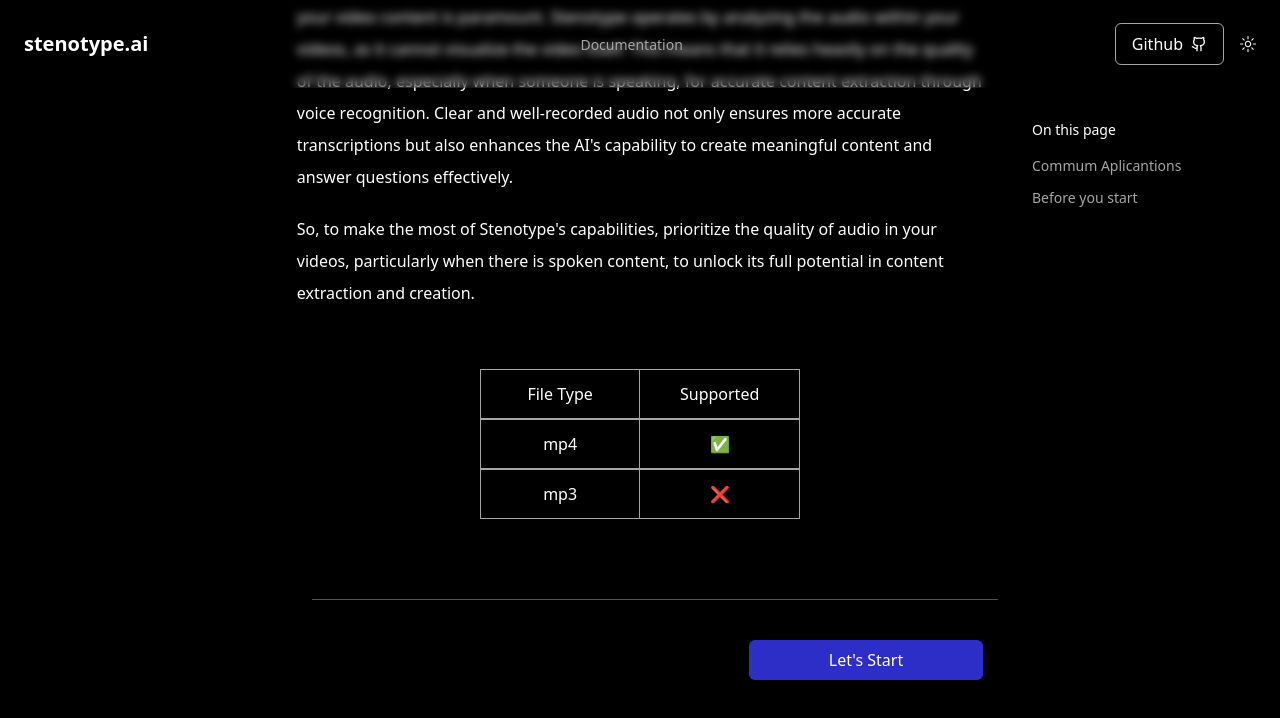
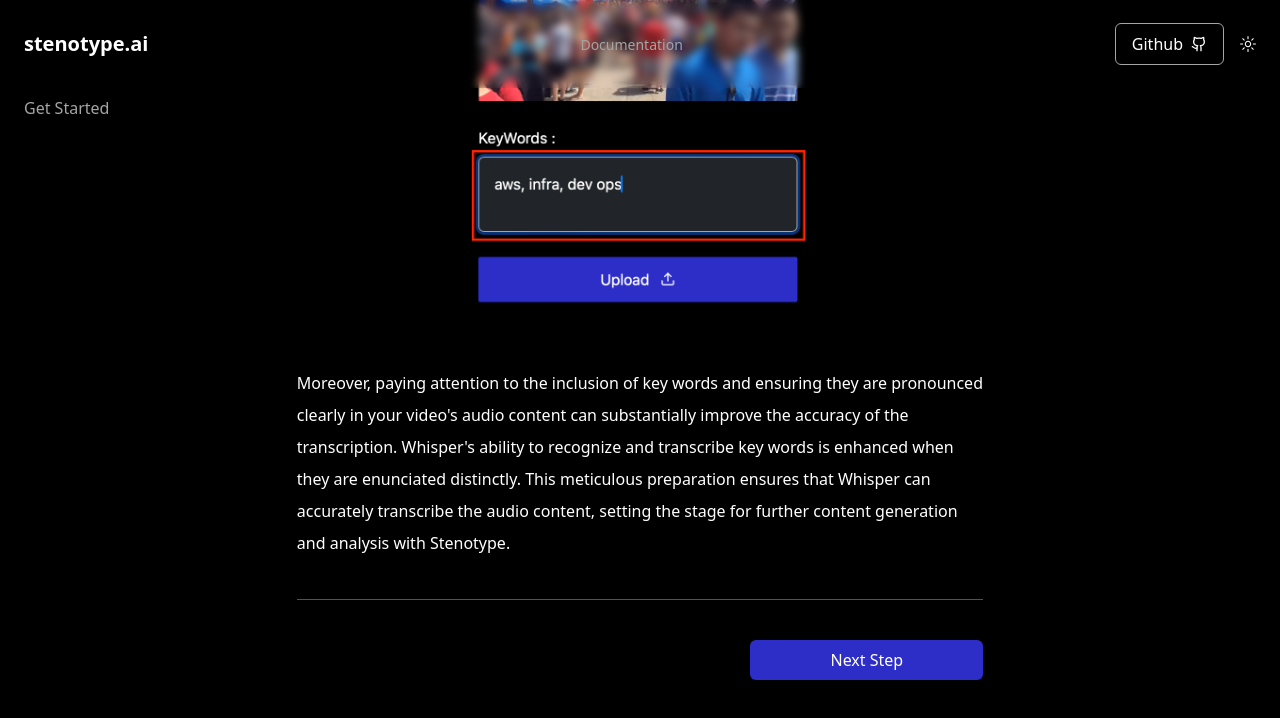
Before and after one commit to BRUNO-FEVE/stenotype.ai-front, a React (Vite) app: page /documentation in a window 1280 px wide. Both pictures are taken after a click on the button "Let's Start". Shown: the top 718 px of the page. Built offline with nearby package versions, Linux system fonts and the light colour scheme.

Commit message:
first step working with list

```diff
--- a/src/components/get-started.tsx
+++ b/src/components/get-started.tsx
@@ -3,13 +3,17 @@ import Text from '../components/ui/text'
 import { ThemeContext } from '@/context/theme-context'
 import ContentBox from './layout/content-box'
 import FileTypeGrid from './file-type-grid'
-import Separator from '../components/ui/separator'
+// import StepOneDocumentation from './step-one-documentation'
+
+// interface GetStartedProps {
+//   setNextStep?: (nextPage: ReactNode) => void
+// }
 
 export default function GetStarted() {
   const { theme } = useContext(ThemeContext)
   return (
     <div className="relative flex items-start">
-      <div className="w-1/5 fixed right-0 pl-2 text-sm hidden md:flex md:flex-col md:gap-4">
+      <div className="w-1/5 fixed right-0 pl-2 text-sm hidden lg:flex lg:flex-col lg:gap-4">
         <h2>On this page</h2>
         <div className="flex flex-col gap-3">
           <a href="#aplicantions">
@@ -79,12 +83,6 @@ export default function GetStarted() {
             <FileTypeGrid />
           </div>
         </ContentBox>
-        <Separator orientation="horizontal" />
-        <div className="flex justify-end">
-          <button className="px-20 py-2 text-white bg-skin-button-accent hover:bg-skin-button-accent-hover rounded-md">
-            Let's Start
-          </button>
-        </div>
       </div>
     </div>
   )
--- a/src/components/layout/content-box.tsx
+++ b/src/components/layout/content-box.tsx
@@ -1,11 +1,12 @@
 import { HTMLAttributes } from 'react'
+import { twMerge } from 'tailwind-merge'
 
 export default function ContentBox({
   children,
   ...props
 }: HTMLAttributes<HTMLDivElement>) {
   return (
-    <div {...props} className="flex flex-col gap-5">
+    <div {...props} className={twMerge('flex flex-col gap-5', props.className)}>
       {children}
     </div>
   )
--- a/src/components/step-one-documentation.tsx
+++ b/src/components/step-one-documentation.tsx
@@ -2,8 +2,8 @@ import ContentBox from './layout/content-box'
 import Text from '../components/ui/text'
 import { useContext } from 'react'
 import { ThemeContext } from '@/context/theme-context'
-import ConvertingImg from '@/assets/step-1.png'
-import Separator from './ui/separator'
+import ConvertingImgDarkMode from '@/assets/step-1-dark-mode.png'
+import ConvertingImgWhiteMode from '@/assets/step-1-white-mode.png'
 import { TextCursorInputIcon } from 'lucide-react'
 
 // interface StepOneDocumentationProps {
@@ -14,7 +14,6 @@ export default function StepOneDocumentation() {
   const { theme } = useContext(ThemeContext)
 
   return (
-    <div>
     <div
       className={`${
         theme ? 'selection:bg-sky-300' : 'selection:bg-indigo-500'
@@ -23,14 +22,14 @@ export default function StepOneDocumentation() {
       <ContentBox>
         <Text variant="title">Converting the Video</Text>
         <Text variant="paragraph">
-            The first step in the Stenotype process is initiated after you
-            upload your video. Upon upload, we proceed to convert the video into
-            an MP3 format, a crucial preparation step before sending it to
-            Whisper, an OpenAI API specialized in transcription services. It's
-            important to note that the file size of your video can significantly
-            impact the conversion time. Larger files may require more time for
-            the conversion process, so optimizing file sizes can expedite the
-            transcription process and lead to quicker results.
+          The first step in the Stenotype process is initiated after you upload
+          your video. Upon upload, we proceed to convert the video into an MP3
+          format, a crucial preparation step before sending it to Whisper, an
+          OpenAI API specialized in transcription services. It's important to
+          note that the file size of your video can significantly impact the
+          conversion time. Larger files may require more time for the conversion
+          process, so optimizing file sizes can expedite the transcription
+          process and lead to quicker results.
         </Text>
       </ContentBox>
       <ContentBox className="gap-10">
@@ -41,31 +40,20 @@ export default function StepOneDocumentation() {
         <div className="flex justify-center">
           <img
             className="w-1/2"
-              src={ConvertingImg}
+            src={theme ? ConvertingImgWhiteMode : ConvertingImgDarkMode}
             alt="Converting Section Component"
           ></img>
         </div>
         <Text variant="paragraph">
-            Moreover, paying attention to the inclusion of key words and
-            ensuring they are pronounced clearly in your video's audio content
-            can substantially improve the accuracy of the transcription.
-            Whisper's ability to recognize and transcribe key words is enhanced
-            when they are enunciated distinctly. This meticulous preparation
-            ensures that Whisper can accurately transcribe the audio content,
-            setting the stage for further content generation and analysis with
-            Stenotype.
+          Moreover, paying attention to the inclusion of key words and ensuring
+          they are pronounced clearly in your video's audio content can
+          substantially improve the accuracy of the transcription. Whisper's
+          ability to recognize and transcribe key words is enhanced when they
+          are enunciated distinctly. This meticulous preparation ensures that
+          Whisper can accurately transcribe the audio content, setting the stage
+          for further content generation and analysis with Stenotype.
         </Text>
       </ContentBox>
-        <Separator orientation="horizontal" />
-        <div className="flex justify-end">
-          <button
-            // onClick={}
-            className="px-20 py-2 text-white bg-skin-button-accent hover:bg-skin-button-accent-hover rounded-md"
-          >
-            Let's Start
-          </button>
-        </div>
-      </div>
     </div>
   )
 }
--- /dev/null
+++ b/src/components/step-two-documentation.tsx
@@ -0,0 +1,3 @@
+export default function StepTwoDocumentation() {
+  return <div>StepTwoDocumentation</div>
+}
--- a/src/pages/documentation.tsx
+++ b/src/pages/documentation.tsx
@@ -1,14 +1,85 @@
 import DefaultPageLayout from '@/components/layout/default-page-layout'
-import GetStarted from '@/components/get-started'
-// import { useState, ReactNode } from 'react'
+import * as Collapsible from '@/components/ui/collapsible'
+import { useState } from 'react'
+import { documentationContentList } from '@/data/documentation-data'
+import { ContentUnit } from '@/lib/documentation-list'
+import Separator from '@/components/ui/separator'
+
+const GET_STARTED_STEPS = documentationContentList.listChilds()
 
 export default function Documentation() {
-  // const [pageContent, setPageContent] = useState<ReactNode>(<GetStarted />)
+  const [pageContent, setPageContent] = useState<ContentUnit | null>(
+    documentationContentList.head,
+  )
+
+  function changePageContent(newPageContent: ContentUnit): void {
+    setPageContent(newPageContent)
+  }
+
+  const handlePageContent = (comand: string): void => {
+    switch (comand) {
+      case 'next':
+        setPageContent((prev) => {
+          if (prev?.next) {
+            return prev.next
+          }
+          return documentationContentList.head
+        })
+        break
+      case '':
+        break
+
+      default:
+        break
+    }
+  }
 
   return (
-    <DefaultPageLayout className="flex-row justify-center scrollbar-hide">
-      <div className="w-1/5 h-fit fixed left-0 top-24 pl-3"></div>
-      <div className="p-6 h-fit w-full md:w-3/5">{<GetStarted />}</div>
+    <DefaultPageLayout className="flex-row justify-center md:justify-end lg:justify-center scrollbar-hide">
+      <div className="w-1/5 h-fit hidden md:block fixed left-0 top-24 pl-6 text-skin-muted">
+        <Collapsible.Root>
+          <Collapsible.Trigger>
+            <button
+              onClick={() => {
+                if (documentationContentList.head) {
+                  changePageContent(documentationContentList.head)
+                }
+              }}
+            >
+              {documentationContentList.head?.title}
+            </button>
+          </Collapsible.Trigger>
+          <Collapsible.Content>
+            {GET_STARTED_STEPS.map((pageContent, index) => {
+              return (
+                <button
+                  className="pl-2 text-sm hover:text-white duration-100 ease-in"
+                  key={index}
+                  onClick={() => {
+                    changePageContent(pageContent)
+                  }}
+                >
+                  {pageContent.title}
+                </button>
+              )
+            })}
+          </Collapsible.Content>
+        </Collapsible.Root>
+      </div>
+      <div className="p-6 h-fit w-full md:w-4/5 lg:w-3/5 flex flex-col items-center gap-10">
+        {pageContent?.component}
+        <Separator orientation="horizontal" className="w-full" />
+        <button
+          onClick={() => {
+            handlePageContent('next')
+          }}
+          className="px-20 py-2 ml-auto text-white bg-skin-button-accent hover:bg-skin-button-accent-hover rounded-md"
+        >
+          {pageContent === documentationContentList.head
+            ? "Let's Start"
+            : 'Next Step'}
+        </button>
+      </div>
     </DefaultPageLayout>
   )
 }
```
Also changed, not shown: src/assets/step-1-dark-mode.png (renamed from src/assets/step-1.png), src/assets/step-1-white-mode.png (added). Lines whose indentation alone changed are shown as unchanged.
